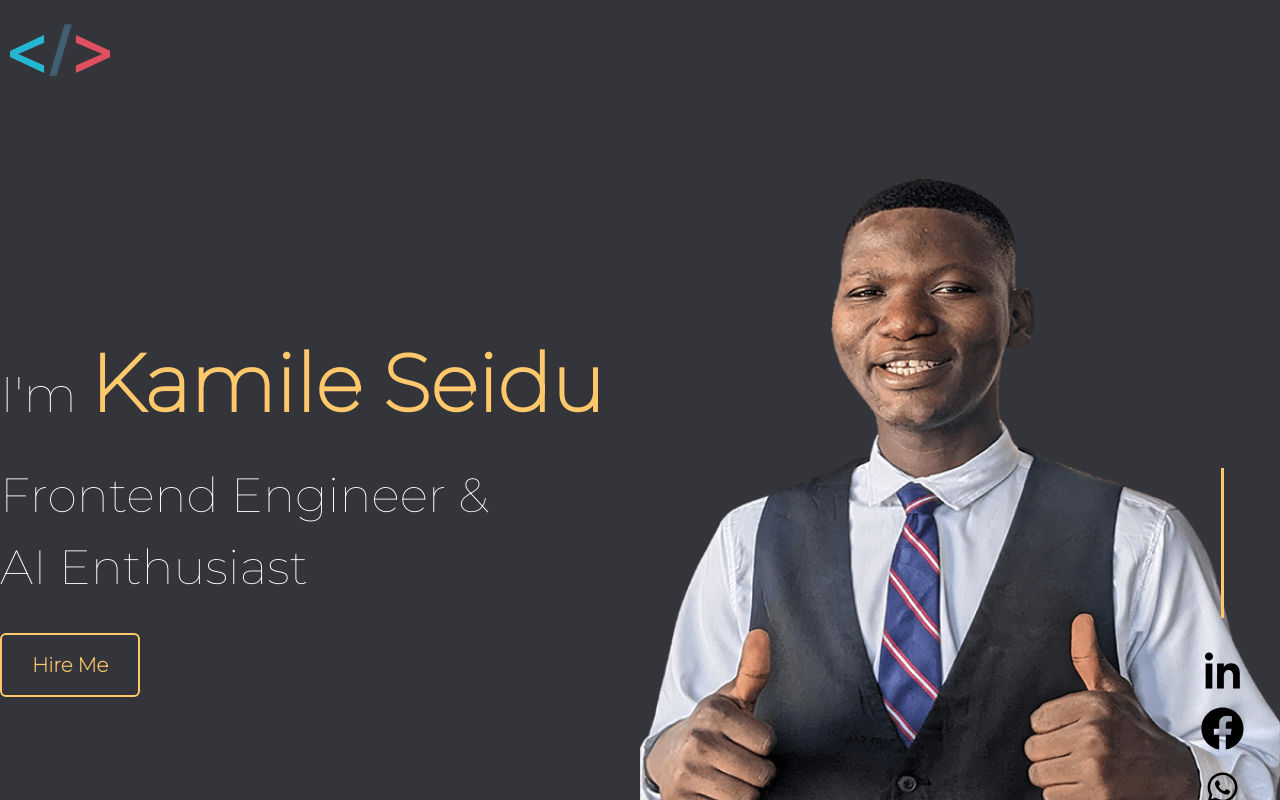
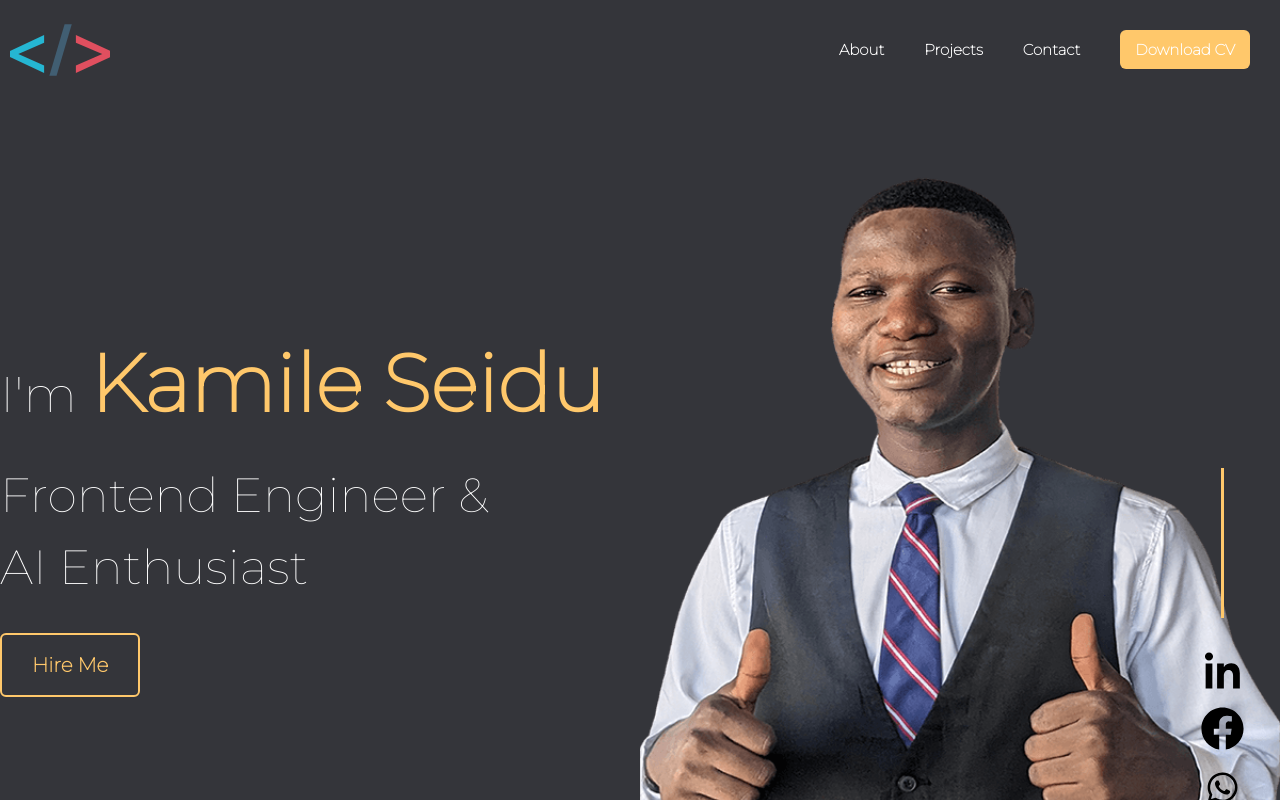
Before and after one commit to KamileSeidu/my_portfolio_new, a React (Vite) app: page / in a window 1280 px wide. Shown: the top 800 px of the page. Built offline with nearby package versions, Linux system fonts and the light colour scheme.

Commit message:
made a minor adjustment

```diff
--- a/src/components/header/Header.jsx
+++ b/src/components/header/Header.jsx
@@ -5,7 +5,7 @@ import { useState } from "react";
 import { motion, AnimatePresence } from "framer-motion";
 
 function Header() {
-  const [isToggle, setIsToggle] = useState(false);
+  const [isToggle, setIsToggle] = useState(true);
 
   const toggleMenu = () => {
     setIsToggle((prev) => !prev);
```
